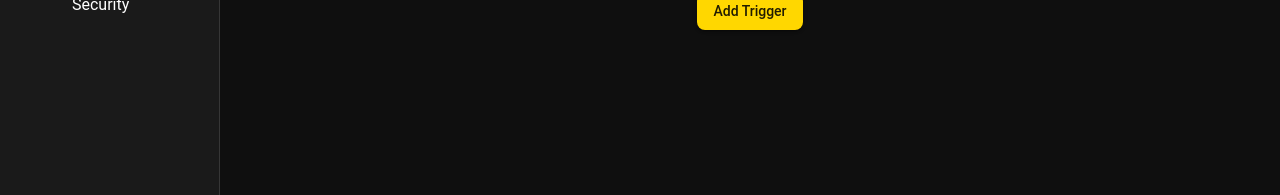
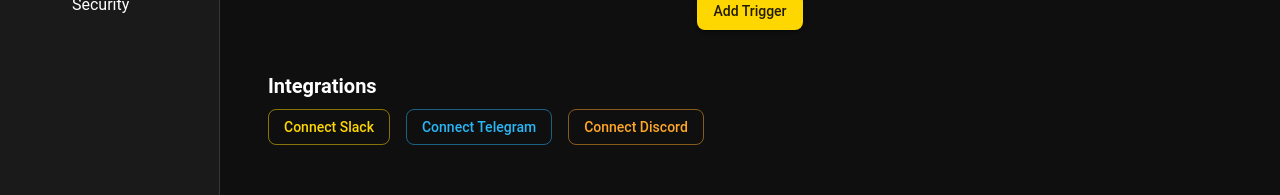
Before and after one commit to kmorris2/AurumCapital, a React (Create React App) app: page /alerts-triggers in a window 1280 px wide. Shown: the part 571-766 px from the top of the page. Built offline with nearby package versions, Linux system fonts and the light colour scheme; some icons are missing.

Commit message:
adding integration buttons

```diff
--- a/src/pages/AlertsAndTriggers.js
+++ b/src/pages/AlertsAndTriggers.js
@@ -195,6 +195,21 @@
           <Button variant="contained" onClick={() => setFanModalOpen(false)}>Apply</Button>
         </DialogActions>
       </Dialog>
+      {/* Communication Channels */}
+      <Box sx={{ mt: 5 }}>
+        <Typography variant="h6" gutterBottom>Integrations</Typography>
+        <Grid container spacing={2}>
+          <Grid item>
+            <Button variant="outlined" color="primary">Connect Slack</Button>
+          </Grid>
+          <Grid item>
+            <Button variant="outlined" color="info">Connect Telegram</Button>
+          </Grid>
+          <Grid item>
+            <Button variant="outlined" color="warning">Connect Discord</Button>
+          </Grid>
+        </Grid>
+      </Box>
     </Box>
   );
 }
```
